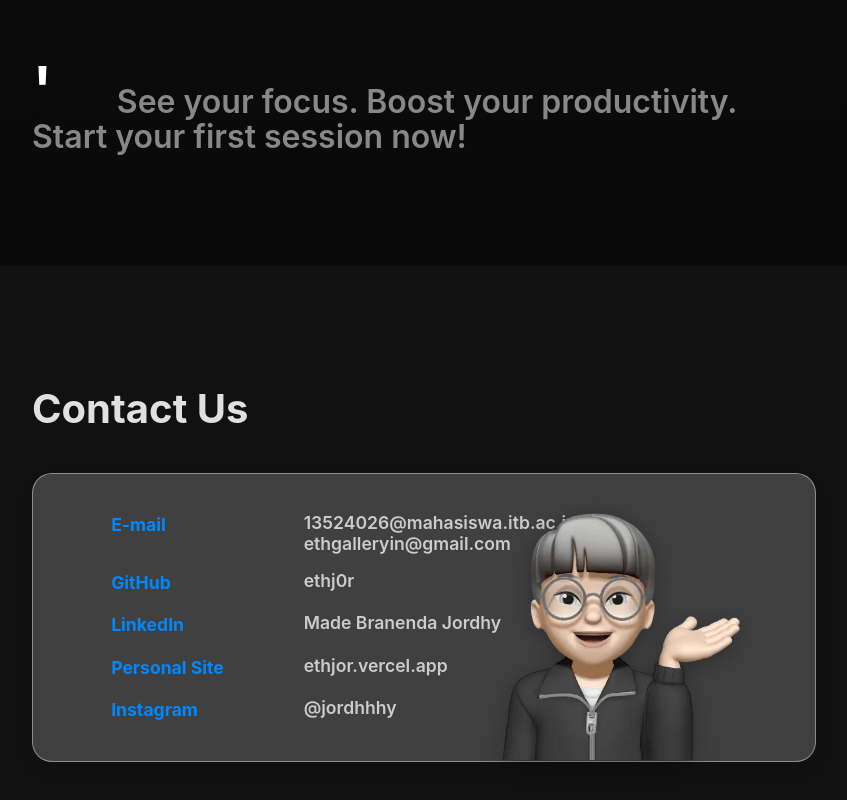
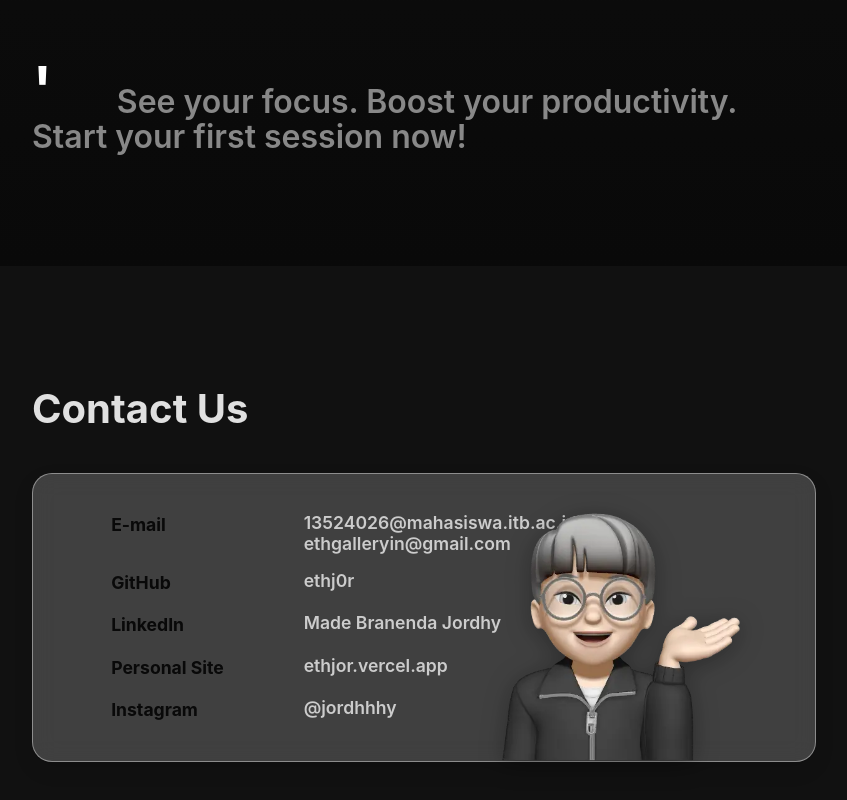
Before and after one commit to ethj0r/Clearo, a React (Vite) app: page / in a window 1280 px wide. Shown: the part 1776-2576 px from the top of the page, without its empty margins (216-1063 px from the left). Built offline with nearby package versions, Linux system fonts and the light colour scheme.

Commit message:
feat: update label color on contact-us section

```diff
--- a/src/pages/landing/Landing.css
+++ b/src/pages/landing/Landing.css
@@ -219,7 +219,8 @@
     font-size: 1.1rem;
     font-weight: bold;
     margin-left: 20%;
-    color: #0088ff;
+    /* color: #0088ff; */
+    color: #090909;
 }
 
 .contact-info .value {
```
